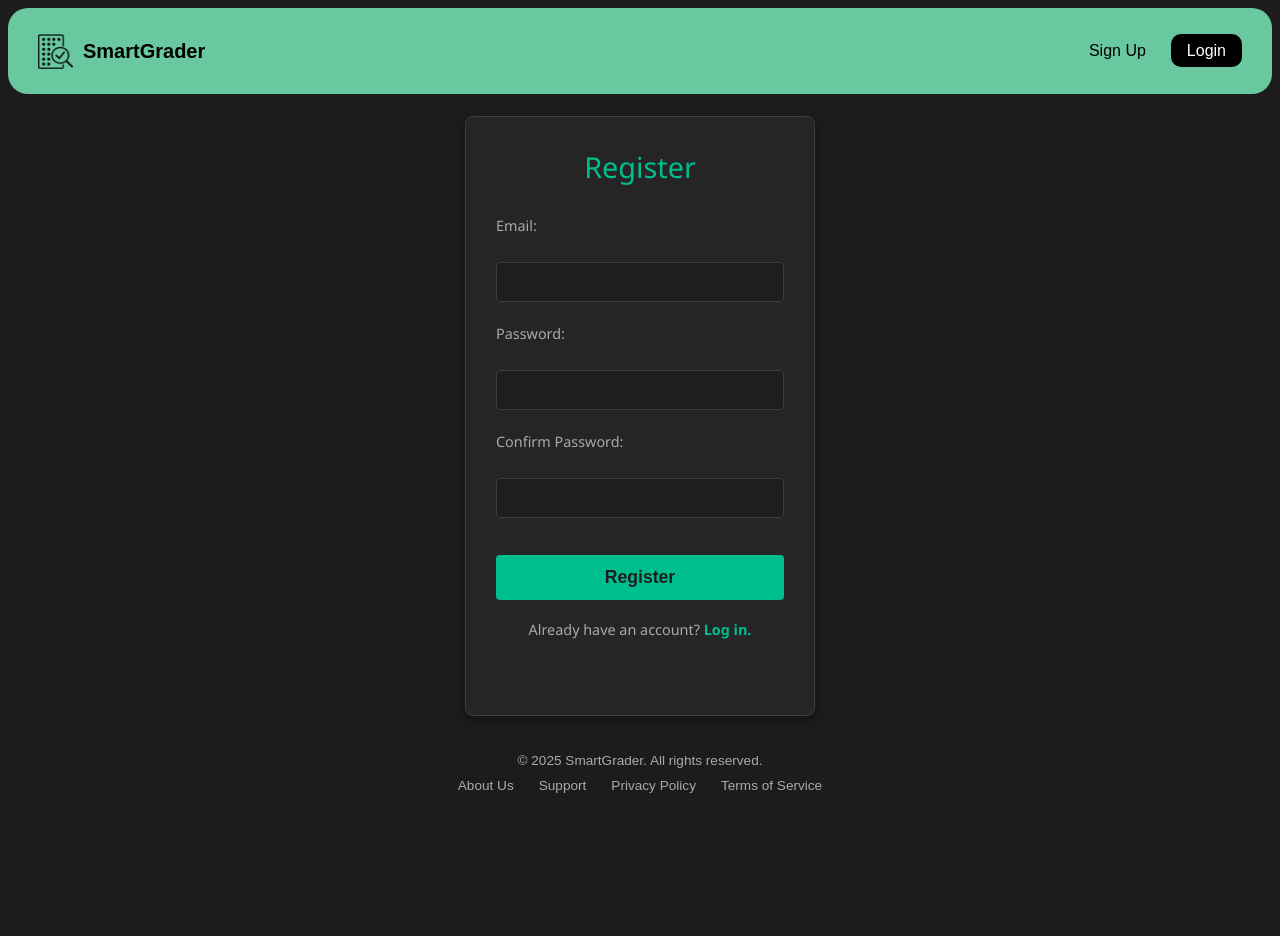
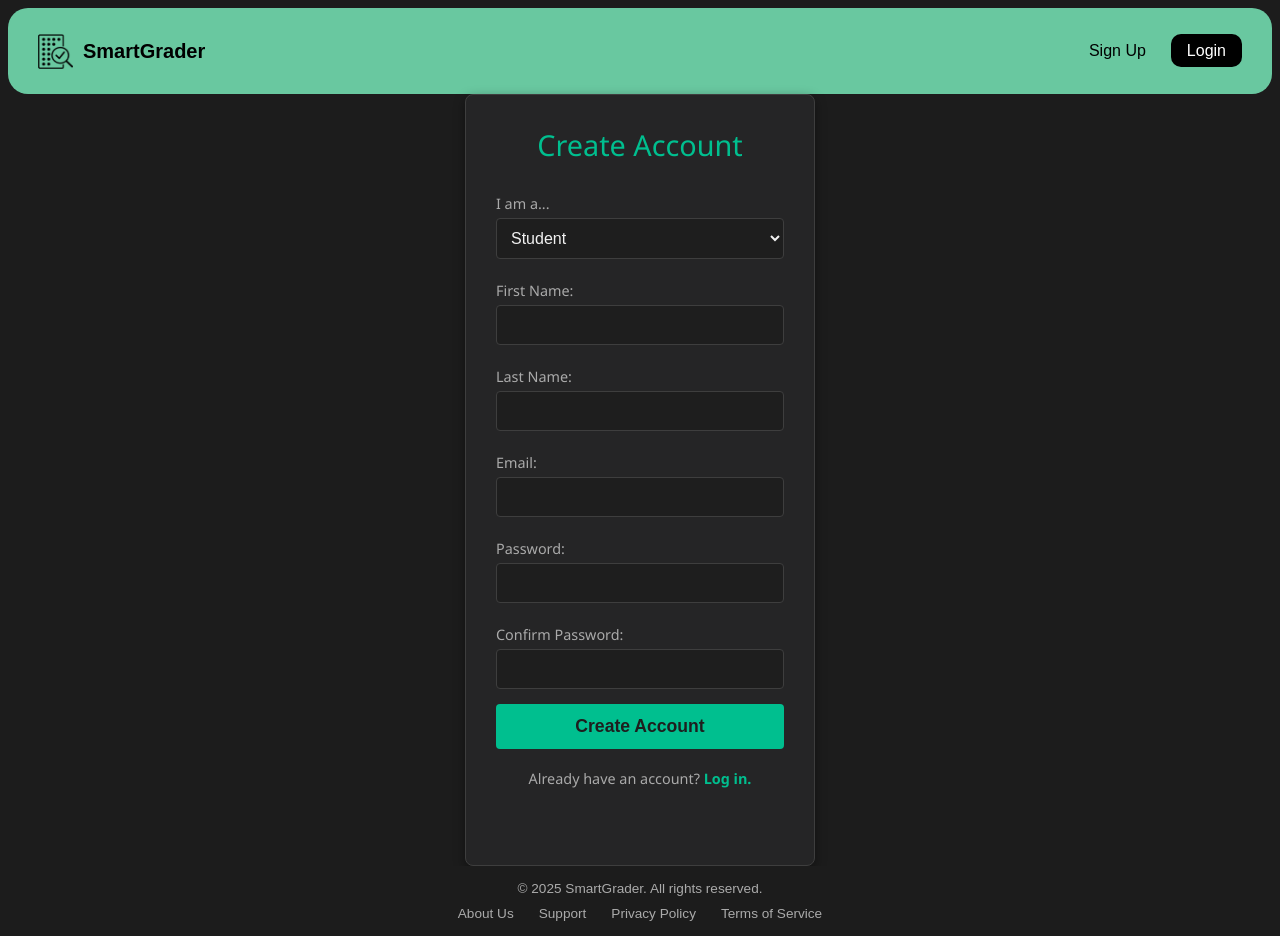
Before and after one commit to StoicaAndreiMarius/smartgrader, a Django app: page /register/ in a window 1280 px wide. Before the commit the page ends 793 px from the top, so only its background shows below. Run offline with Django 5.2, Linux system fonts and the light colour scheme; parts of the project's set-up code (start-up, migrations or seed data) failed here and were passed over.

Commit message:
modified register logic to also include roles and added first and last name, modified UI after loginand implement logout functionality

```diff
--- a/smartgrader_app/accounts/urls.py
+++ b/smartgrader_app/accounts/urls.py
@@ -7,6 +7,7 @@ urlpatterns = [
 
     path("accounts/api-register/", register_user, name="api-register"),
     path("accounts/api-login/", login_user, name="api-login"),
+    path("logout/", logout_user, name="logout"),
 
     path("register/", register_page, name="register"),
     path("login/", login_page, name="login"),
--- a/smartgrader_app/accounts/views.py
+++ b/smartgrader_app/accounts/views.py
@@ -1,9 +1,10 @@
 from django.contrib.auth import get_user_model
 from django.http import JsonResponse
-from django.shortcuts import render
+from django.shortcuts import render, redirect
 from django.views.decorators.csrf import csrf_exempt
-from django.contrib.auth import authenticate, login
+from django.contrib.auth import authenticate, login, logout
 import json
+from .models import Profile
 
 User = get_user_model()
 
@@ -23,20 +24,47 @@ def register_user(request):
     if request.method != "POST":
         return JsonResponse({"error": "Only POST allowed"}, status=400)
 
-    data = json.loads(request.body)
+    try:
+        data = json.loads(request.body)
 
-    email = data.get("email")
-    password = data.get("password")
+        email = data.get("email")
+        password = data.get("password")
+        first_name = data.get("first_name", "").strip()
+        last_name = data.get("last_name", "").strip()
+        role = data.get("role", "student")
 
-    if not email or not password:
-        return JsonResponse({"error": "Email and password required"}, status=400)
+        if not email or not password:
+            return JsonResponse({"error": "Email and password required"}, status=400)
 
-    if User.objects.filter(email=email).exists():
-        return JsonResponse({"error": "Email already registered"}, status=400)
+        if not first_name or not last_name:
+            return JsonResponse({"error": "First name and last name required"}, status=400)
 
-    user = User.objects.create_user(email=email, password=password)
+        if User.objects.filter(email=email).exists():
+            return JsonResponse({"error": "Email already registered"}, status=400)
 
-    return JsonResponse({"message": "User created successfully", "email": user.email}, status=201)
+        user = User.objects.create_user(
+            email=email,
+            password=password,
+            first_name=first_name,
+            last_name=last_name,
+            # Allow immediate login for newly registered users
+            is_active=True
+        )
+        # Profile is created via signal; update the role if provided
+        profile, _ = Profile.objects.get_or_create(user=user)
+        profile.role = role
+        profile.save()
+
+    except Exception as e:
+        return JsonResponse({"error": f"Registration failed: {str(e)}"}, status=500)
+
+    return JsonResponse(
+        {
+            "message": "Registration successful",
+            "email": user.email,
+            "role": profile.role,
+        }
+    )
 
 
 @csrf_exempt
@@ -44,16 +72,36 @@ def login_user(request):
     if request.method != "POST":
         return JsonResponse({"error": "Only POST allowed"}, status=400)
 
-    data = json.loads(request.body)
+    try:
+        data = json.loads(request.body or "{}")
+    except json.JSONDecodeError:
+        return JsonResponse({"error": "Invalid request body"}, status=400)
 
-    email = data.get("email")
-    password = data.get("password")
+    email = (data.get("email") or "").strip().lower()
+    password = data.get("password") or ""
+
+    if not email or not password:
+        return JsonResponse({"error": "Email and password required"}, status=400)
 
     user = authenticate(request, email=email, password=password)
 
     if user is None:
+        # Provide a clearer error for inactive or missing accounts
+        try:
+            existing = User.objects.get(email=email)
+            if not existing.is_active:
+                return JsonResponse({"error": "Account is not active"}, status=400)
+        except User.DoesNotExist:
+            pass
         return JsonResponse({"error": "Invalid credentials"}, status=400)
 
     login(request, user)
 
     return JsonResponse({"message": "Login successful", "email": user.email})
+
+
+def logout_user(request):
+    logout(request)
+    if request.headers.get("x-requested-with") == "XMLHttpRequest" or request.method == "POST":
+        return JsonResponse({"message": "Logged out"})
+    return redirect("landing")
--- a/smartgrader_app/static/css/navbar.css
+++ b/smartgrader_app/static/css/navbar.css
@@ -49,3 +49,23 @@
     padding: 8px 16px;
     border-radius: 10px;
 }
+
+.user-chip {
+    font-family: sans-serif;
+    font-size: 15px;
+    color: #000;
+    background: rgba(0, 0, 0, 0.08);
+    padding: 6px 12px;
+    border-radius: 12px;
+}
+
+.logout-btn {
+    text-decoration: none;
+    font-family: sans-serif;
+    font-size: 16px;
+    color: #000;
+    background: #fff;
+    padding: 8px 16px;
+    border-radius: 10px;
+    border: 1px solid rgba(0, 0, 0, 0.15);
+}
--- a/smartgrader_app/static/js/register.js
+++ b/smartgrader_app/static/js/register.js
@@ -1,34 +1,80 @@
-document.getElementById("registerForm").addEventListener("submit", async (e) => {
+document.getElementById('registerForm').addEventListener('submit', async function (e) {
     e.preventDefault();
 
-    const email = document.getElementById("email").value;
-    const password = document.getElementById("password").value;
-    const confirmPassword = document.getElementById("confirm_password").value;
+    const submitBtn = document.querySelector('#registerForm .submit-button');
+    const errorDiv = document.getElementById('error');
 
-    if (password !== confirmPassword) {
-        document.getElementById("error").innerText = "Passwords do not match";
+    let successDiv = document.getElementById('success-message');
+    if (!successDiv) {
+        successDiv = document.createElement('p');
+        successDiv.id = 'success-message';
+        successDiv.className = 'success-message';
+        successDiv.style.display = 'none';
+        errorDiv.insertAdjacentElement('beforebegin', successDiv);
+    }
+
+    errorDiv.style.display = 'none';
+    successDiv.style.display = 'none';
+
+    const firstName = document.getElementById('first-name').value.trim();
+    const lastName = document.getElementById('last-name').value.trim();
+    const email = document.getElementById('email').value;
+    const password = document.getElementById('password').value;
+    const confirmPassword = document.getElementById('confirm_password').value;
+    const role = document.getElementById('role').value;
+
+    if (!firstName || !lastName) {
+        errorDiv.textContent = 'Please enter your first and last name';
+        errorDiv.style.display = 'block';
         return;
     }
 
+    if (password !== confirmPassword) {
+        errorDiv.textContent = 'Passwords do not match';
+        errorDiv.style.display = 'block';
+        return;
+    }
+
+    submitBtn.disabled = true;
+    submitBtn.textContent = 'Creating Account...';
+
     try {
-        const res = await fetch("/accounts/api-register/", {
-            method: "POST",
+        const response = await fetch('/accounts/api-register/', {
+            method: 'POST',
             headers: {
-                "Content-Type": "application/json"
+                'Content-Type': 'application/json',
             },
-            body: JSON.stringify({ email, password })
+            body: JSON.stringify({
+                email,
+                password,
+                role,
+                first_name: firstName,
+                last_name: lastName
+            })
         });
 
-        const data = await res.json();
+        const data = await response.json();
 
-        if (!res.ok) {
-            document.getElementById("error").innerText = data.error || "Register failed";
-            return;
+        if (response.ok) {
+            successDiv.textContent = 'Account created successfully! Redirecting...';
+            successDiv.style.display = 'block';
+            setTimeout(() => {
+                if (role === 'teacher') {
+                    window.location.href = '/tests/';
+                } else {
+                    window.location.href = '/';
+                }
+            }, 1000);
+        } else {
+            errorDiv.textContent = data.error || 'Registration failed';
+            errorDiv.style.display = 'block';
+            submitBtn.disabled = false;
+            submitBtn.textContent = 'Create Account';
         }
-
-        window.location.href = "/";
-
     } catch (error) {
-        document.getElementById("error").innerText = "Server error!";
+        errorDiv.textContent = 'An error occurred. Please try again.';
+        errorDiv.style.display = 'block';
+        submitBtn.disabled = false;
+        submitBtn.textContent = 'Create Account';
     }
 });
--- a/smartgrader_app/templates/components/navbar.html
+++ b/smartgrader_app/templates/components/navbar.html
@@ -6,7 +6,12 @@
     </div>
 
     <ul class="menu">
-        <li><a href="{% url 'register' %}" class="signup-btn">Sign Up</a></li>
-        <li><a href="{% url 'login' %}" class="login-btn">Login</a></li>
+        {% if request.user.is_authenticated %}
+            <li class="user-chip">Hi, {{ request.user.email }}</li>
+            <li><a href="{% url 'logout' %}" class="logout-btn">Logout</a></li>
+        {% else %}
+            <li><a href="{% url 'register' %}" class="signup-btn">Sign Up</a></li>
+            <li><a href="{% url 'login' %}" class="login-btn">Login</a></li>
+        {% endif %}
     </ul>
 </nav>
--- a/smartgrader_app/templates/components/register_form.html
+++ b/smartgrader_app/templates/components/register_form.html
@@ -1,18 +1,53 @@
 {% load static %}
+
+{% block extra_css %}
+<link rel="stylesheet" href="{% static 'css/register_form.css' %}">
+<style>
+    /* Center the card just like your original standalone page */
+    .center-wrapper {
+        display: flex;
+        justify-content: center;
+        align-items: center;
+        min-height: 80vh;
+    }
+</style>
+{% endblock %}
+
+{% block content %}
+
+<div class="center-wrapper">
     <div class="register-form-card">
-    <h2>Register</h2>
+        <h2>Create Account</h2>
 
         <form id="registerForm">
-        <label class="form-label" for="email">Email:</label><br>
-        <input class="input-field" type="email" id="email" required><br><br>
 
-        <label class="form-label" for="password">Password:</label><br>
-        <input class="input-field" type="password" id="password" required><br><br>
+            <label class="form-label" for="role">I am a...</label>
+            <select class="input-field" id="role" name="role" required>
+                <option value="student">Student</option>
+                <option value="teacher">Teacher</option>
+            </select>
+            <br><br>
 
-        <label class="form-label" for="confirm_password">Confirm Password:</label><br>
-        <input class="input-field" type="password" id="confirm_password" required><br><br>
+            <label class="form-label" for="first-name">First Name:</label>
+            <input class="input-field" type="text" id="first-name" name="first-name" required>
+            <br><br>
 
-        <button class="submit-button" type="submit">Register</button>
+            <label class="form-label" for="last-name">Last Name:</label>
+            <input class="input-field" type="text" id="last-name" name="last-name" required>
+            <br><br>
+
+            <label class="form-label" for="email">Email:</label>
+            <input class="input-field" type="email" id="email" name="email" required>
+            <br><br>
+
+            <label class="form-label" for="password">Password:</label>
+            <input class="input-field" type="password" id="password" name="password" minlength="8" required>
+            <br><br>
+
+            <label class="form-label" for="confirm_password">Confirm Password:</label>
+            <input class="input-field" type="password" id="confirm_password" name="confirm_password" minlength="8" required>
+
+            <button class="submit-button" type="submit">Create Account</button>
         </form>
 
         <div class="footer-link">
@@ -23,3 +58,6 @@
 
         <script src="{% static 'js/register.js' %}"></script>
     </div>
+</div>
+
+{% endblock %}
```
Also changed, not shown: smartgrader_app/static/js/login.js (+23 -5 lines), smartgrader_app/static/css/register.css (deleted). Lines whose indentation alone changed are shown as unchanged.
